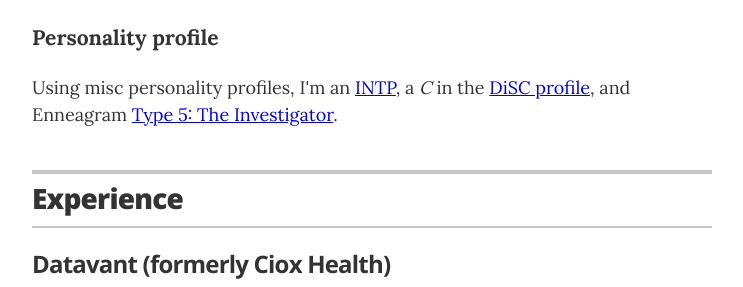
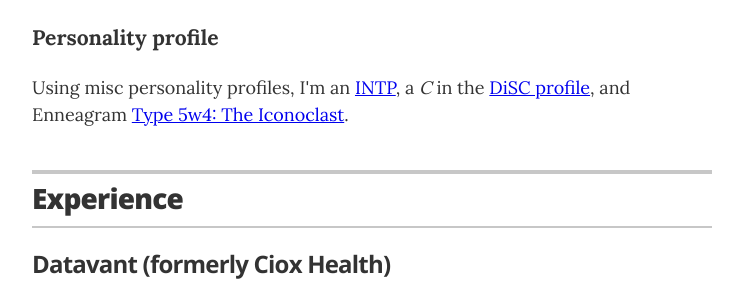
Before and after one commit to deekayen/dkn.github.io, a Jekyll site: the page built from index.html, in a window 1280 px wide and 900 px high, scrolled down 337 px. Shown: the part 157-444 px from the top of the window, without its empty margins (268-1011 px from the left). Built offline with Jekyll 4.4.1, drawn with Linux system fonts in a browser that asks for light colours; nearby versions of some CDN libraries.

Commit message:
Switch the Enneagram link to 5w4.

```diff
--- a/_config.yml
+++ b/_config.yml
@@ -29,7 +29,7 @@ resume_header_intro: >
   <p>Application configuration, web application architecture and deployment, IT management, and <a href="https://www.drupal.org/user/972">Drupal development</a>. I'm also the author of the <a href="https://normanlayout.info">Norman keyboard layout</a> and discoverer of the prime number <a href="https://www.primegrid.com/primes/?section=primelist&userid=75896">366216162^65536+1</a>.</p>
 
   <h3>Personality profile</h3>
-  <p>Using misc personality profiles, I'm an <a href="https://www.16personalities.com/intp-personality">INTP</a>, a <em>C</em> in the <a href="https://www.discprofile.com/disc-styles/conscientiousness">DiSC profile</a>, and Enneagram <a href="https://www.enneagraminstitute.com/type-5/">Type 5: The Investigator</a>.</p>
+  <p>Using misc personality profiles, I'm an <a href="https://www.16personalities.com/intp-personality">INTP</a>, a <em>C</em> in the <a href="https://www.discprofile.com/disc-styles/conscientiousness">DiSC profile</a>, and Enneagram <a href="https://enneagramuniverse.com/enneagram/learn/enneagram-wings/enneagram_5w4">Type 5w4: The Iconoclast</a>.</p>
 
 
 # use "yes" to display the email contact button,
```
